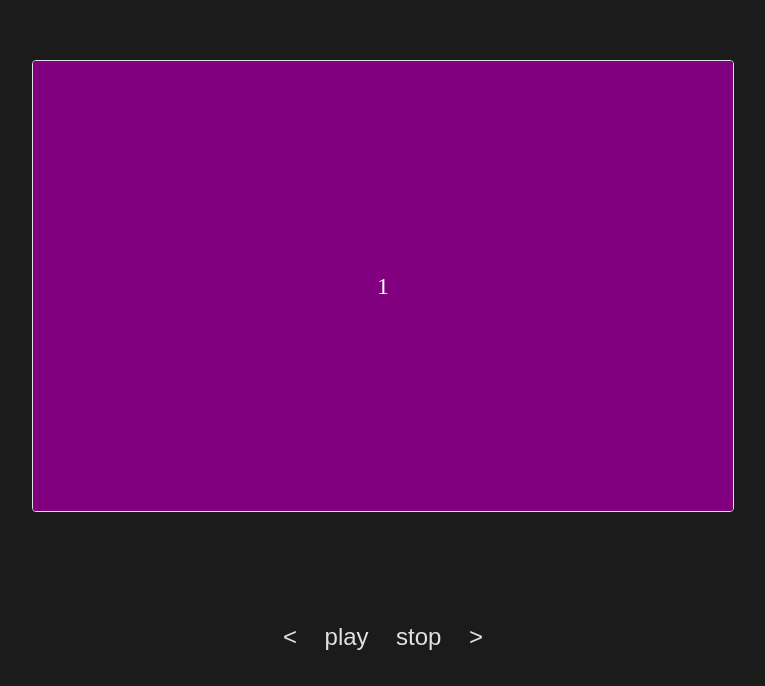
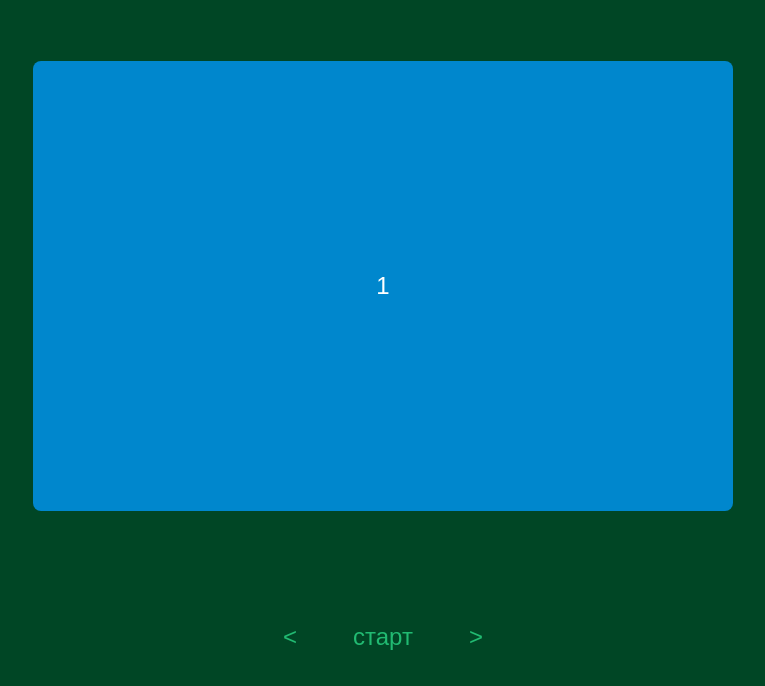
Before and after one commit to evgeniy-popov-jsx/slider, a React (Vite) app: page / in a window 1280 px wide. Shown: the part 114-800 px from the top of the page, without its empty margins (257-1022 px from the left). Built offline with nearby package versions, Linux system fonts and the light colour scheme.

Commit message:
update logic, refactor

```diff
--- a/index.html
+++ b/index.html
@@ -4,7 +4,7 @@
     <meta charset="UTF-8" />
     <link rel="icon" type="image/svg+xml" href="/vite.svg" />
     <meta name="viewport" content="width=device-width, initial-scale=1.0" />
-    <title>Slider</title>
+    <title>Евгений Попов</title>
   </head>
   <body>
     <div id="root"></div>
--- a/src/application/stores/sliderStore.ts
+++ b/src/application/stores/sliderStore.ts
@@ -1,35 +1,77 @@
 import React from 'react';
-import { makeAutoObservable } from 'mobx';
-import { slides } from '../../pages/Slider/slydes';
+import { makeAutoObservable, action, runInAction } from 'mobx';
+import { slides } from '../../pages/Slider/components/slides';
 
-export class SliderStore {
+class SliderStore {
   slides: React.ReactElement[] = [];
-  currentSlide: number = 0;
+  currentSlide: number = 1;
   isPlaying: boolean = false;
+  isAnimating: boolean = true;
   intervalId: ReturnType<typeof setInterval> | null = null;
 
   constructor (slides: React.ReactElement[]) {
-    this.slides = slides;
-    makeAutoObservable(this);
+    this.slides = [slides[slides.length - 1], ...slides, slides[0]];
+    makeAutoObservable(this, {
+      nextSlide: action,
+      prevSlide: action,
+      startAutoPlay: action,
+      stopAutoPlay: action,
+    });
   }
 
-  nextSlide = () => {
-    this.currentSlide = (this.currentSlide + 1) % this.slides.length;
+  pauseIfPlaying = () => {
+    if (this.isPlaying) {
+      this.stopAutoPlay();
+    }
+  }
+
+  nextSlide = ( isAuto = false ) => {
+    if (isAuto) {
+      this.pauseIfPlaying();
+    }
+
+    this.isAnimating = true;
+    this.currentSlide += 1;
+
+
+    if (this.currentSlide === this.slides.length - 1) {
+      setTimeout(() => {
+        runInAction(() => {
+          this.isAnimating = false;
+          this.currentSlide = 1;
+        });
+      }, 500);
+    }
   };
 
-  prevSlide = () => {
-    this.currentSlide = (this.currentSlide - 1 + this.slides.length) % this.slides.length;
+  prevSlide = ( isAuto = false ) => {
+    if (isAuto) {
+      this.pauseIfPlaying();
+    }
+
+    this.isAnimating = true;
+    this.currentSlide -= 1;
+
+    if (this.currentSlide === 0) {
+      setTimeout(() => {
+        runInAction(() => {
+          this.isAnimating = false;
+          this.currentSlide = this.slides.length - 2;
+        });
+      }, 500);
+    }
   };
 
   startAutoPlay = () => {
     this.isPlaying = true;
     this.intervalId = setInterval(() => {
       this.nextSlide();
-    }, 3000);
+    }, 1200);
   }
 
   stopAutoPlay = () =>  {
     this.isPlaying = false;
+
     if (this.intervalId) {
       clearInterval(this.intervalId);
       this.intervalId = null;
--- a/src/pages/App/styles.ts
+++ b/src/pages/App/styles.ts
@@ -7,7 +7,7 @@ const Container = styled.div`
   justify-content: center;
   height: 100vh;
   width: 100vw;
-  background-color: #1b1b1b;
+  background-color: #004625;
 `;
 
 export const Styled = {
--- /dev/null
+++ b/src/pages/Slider/components/slides/index.tsx
@@ -0,0 +1,10 @@
+import { Styled } from '../../styles';
+
+export const slides = [
+  <Styled.Slide $bgColor="#0087CD">1</Styled.Slide>,
+  <Styled.Slide $bgColor="#21BA72">2</Styled.Slide>,
+  <Styled.Slide $bgColor="#42E3B4">3</Styled.Slide>,
+  <Styled.Slide $bgColor="#A0E720">4</Styled.Slide>,
+  <Styled.Slide $bgColor="#E39B00">5</Styled.Slide>,
+  <Styled.Slide $bgColor="#E75C20">6</Styled.Slide>,
+];
--- a/src/pages/Slider/components/toolbar/index.tsx
+++ b/src/pages/Slider/components/toolbar/index.tsx
@@ -5,14 +5,17 @@ interface ToolBarProps {
   nextSlide: () => void;
   startAutoplay: () => void;
   stopAutoplay: () => void;
+  isPlaying: boolean;
 }
 
-export const ToolBar: React.FC<ToolBarProps> = ({ prevSlide, nextSlide, startAutoplay, stopAutoplay }) => {
+export const ToolBar: React.FC<ToolBarProps> = ({ prevSlide, nextSlide, startAutoplay, stopAutoplay, isPlaying }) => {
  return (
   <Styled.Container>
     <Styled.Button onClick={prevSlide} >{'<'}</Styled.Button>
-    <Styled.Button onClick={startAutoplay} >play</Styled.Button>
-    <Styled.Button onClick={stopAutoplay} >stop</Styled.Button>
+    {isPlaying
+      ? <Styled.Button onClick={stopAutoplay} >пауза</Styled.Button>
+      : <Styled.Button onClick={startAutoplay} >старт</Styled.Button>
+    }
     <Styled.Button onClick={nextSlide} >{'>'}</Styled.Button>
   </Styled.Container>
  );
--- a/src/pages/Slider/components/toolbar/styles.ts
+++ b/src/pages/Slider/components/toolbar/styles.ts
@@ -14,7 +14,7 @@ const Button = styled.button`
   font-size: 24px;
   background: transparent;
   border: none;
-  color: #e1e1e1;
+  color: #21BA72;
   cursor: pointer;
 
   &:hover {
--- a/src/pages/Slider/index.tsx
+++ b/src/pages/Slider/index.tsx
@@ -1,16 +1,27 @@
+import React from 'react';
 import { observer } from 'mobx-react-lite';
 import { ToolBar } from './components/toolbar';
+import { sliderStore } from '../../application/stores/sliderStore';
 import { Styled } from './styles';
-import { sliderStore } from '../../application/stores/sliderStore';
-import React from 'react';
 
 export const Slider = observer(() => {
-  const { currentSlide, prevSlide, nextSlide, startAutoPlay, stopAutoPlay } = sliderStore;
+  const {
+    currentSlide,
+    prevSlide,
+    nextSlide,
+    startAutoPlay,
+    stopAutoPlay,
+    isPlaying,
+    isAnimating
+  } = sliderStore;
 
   return (
     <>
       <Styled.SliderContainer>
-        <Styled.SlidesWrapper $currentSlide={currentSlide}>
+        <Styled.SlidesWrapper
+          $currentSlide={currentSlide}
+          $isAnimating={isAnimating}
+        >
           {sliderStore.slides.map((slide, index) => (
             <React.Fragment key={index}>{slide}</React.Fragment>
           ))}
@@ -21,6 +32,7 @@ export const Slider = observer(() => {
         nextSlide={nextSlide}
         startAutoplay={startAutoPlay}
         stopAutoplay={stopAutoPlay}
+        isPlaying={isPlaying}
       />
     </>
   );
--- a/src/pages/Slider/slydes.tsx
+++ /dev/null
@@ -1,10 +0,0 @@
-import { Styled } from '../../pages/Slider/styles';
-
-export const slides = [
-  <Styled.Slide $bgColor="purple">1</Styled.Slide>,
-  <Styled.Slide $bgColor="green">2</Styled.Slide>,
-  <Styled.Slide $bgColor="blue">3</Styled.Slide>,
-  <Styled.Slide $bgColor="yellow">4</Styled.Slide>,
-  <Styled.Slide $bgColor="grey">5</Styled.Slide>,
-  <Styled.Slide $bgColor="black">6</Styled.Slide>,
-];
--- a/src/pages/Slider/styles.ts
+++ b/src/pages/Slider/styles.ts
@@ -4,15 +4,14 @@ const SliderContainer = styled.div`
   width: 700px;
   height: 450px;
   margin: 10px;
-  border: 1px solid #e1e1e1;
-  border-radius: 4px;
+  border-radius: 8px;
   overflow: hidden;
 `;
-const SlidesWrapper = styled.div<{ $currentSlide: number }>`
+const SlidesWrapper = styled.div<{ $currentSlide: number, $isAnimating: boolean }>`
   display: flex;
   width: 100%;
   height: 100%;
-  transition: transform 0.5s ease-in-out;
+  transition: ${(props) => (props.$isAnimating ? 'transform 0.5s ease-in-out' : 'none')};
   transform: translateX(${(props) => -props.$currentSlide * 100}%);
 `;
 
@@ -21,6 +20,7 @@ const Slide = styled.div<{ $bgColor: string }>`
   height: 100%;
   display: flex;
   align-items: center;
+  font-family: Arial;
   justify-content: center;
   font-size: 24px;
   color: white;
```
